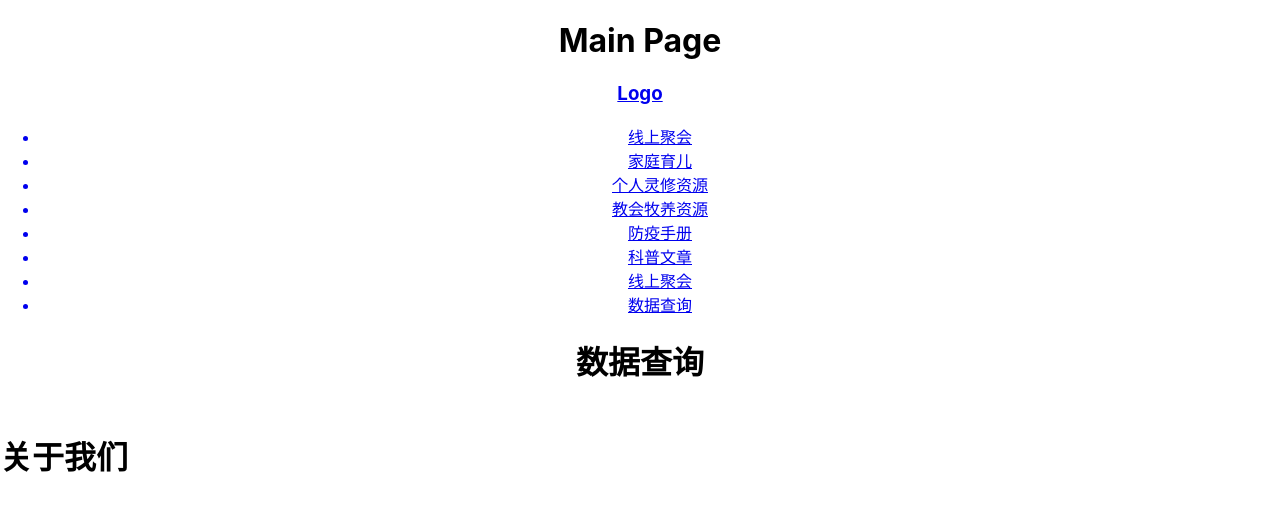
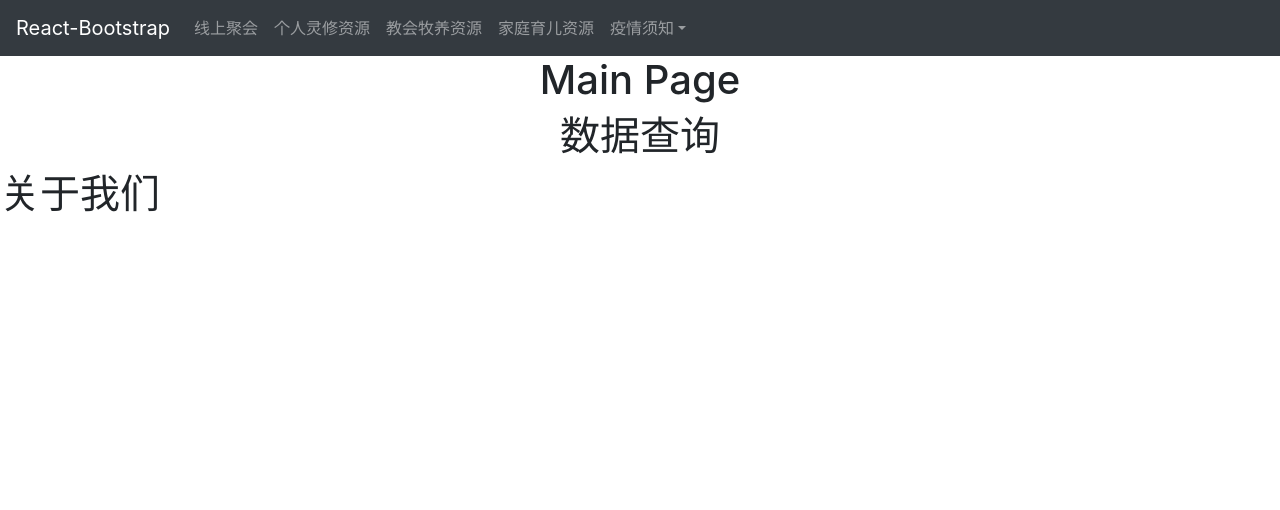
Before and after one commit to ShareForChrist/Shareforchrist, a React (Create React App) app: page /shujuchaxun in a window 1280 px wide. Shown: the top 510 px of the page. Built offline with nearby package versions, Linux system fonts and the light colour scheme.

Commit message:
Add the react-bootstrap and finished the nav bar

```diff
--- a/package.json
+++ b/package.json
@@ -6,7 +6,9 @@
     "@testing-library/jest-dom": "^4.2.4",
     "@testing-library/react": "^9.3.2",
     "@testing-library/user-event": "^7.1.2",
+    "bootstrap": "^4.4.1",
     "react": "^16.13.1",
+    "react-bootstrap": "^1.0.0",
     "react-dom": "^16.13.1",
     "react-router-dom": "^5.1.2",
     "react-scripts": "3.4.1"
--- a/public/index.html
+++ b/public/index.html
@@ -8,6 +8,12 @@
     <meta
       name="description"
       content="Web site created using create-react-app"
+    />
+    <link
+      rel="stylesheet"
+      href="https://maxcdn.bootstrapcdn.com/bootstrap/4.4.1/css/bootstrap.min.css"
+      integrity="sha384-Vkoo8x4CGsO3+Hhxv8T/Q5PaXtkKtu6ug5TOeNV6gBiFeWPGFN9MuhOf23Q9Ifjh"
+      crossorigin="anonymous"
     />
     <link rel="apple-touch-icon" href="%PUBLIC_URL%/logo192.png" />
     <!--
--- a/src/App.js
+++ b/src/App.js
@@ -16,8 +16,8 @@ function App() {
   return (
     <Router>
       <div className="App">
+        <Navbar />
         <h1>Main Page</h1>
-        <Navbar />
         <Switch>
           <Route path="/" exact component={Home} />
           <Route path="/jiatingyuer" component={Jiatingyuer} />
--- a/src/components/about/about.js
+++ b/src/components/about/about.js
@@ -4,7 +4,7 @@ class About extends Component {
   state = {};
   render() {
     return (
-      <div>
+      <div className="about-main">
         <h1>关于我们</h1>
       </div>
     );
--- a/src/components/nav/nav.js
+++ b/src/components/nav/nav.js
@@ -1,42 +1,29 @@
 import React from "react";
 import "./nav.css";
 import { Link } from "react-router-dom";
+import { NavDropdown, Navbar, Nav } from "react-bootstrap";
 
-function Navbar() {
+function Navbars() {
   return (
-    <nav>
-      <Link to="/">
-        <h3>Logo</h3>
-      </Link>
-
-      <ul>
-        <Link to="xianshangjuhui">
-          <li>线上聚会</li>
-        </Link>
-        <Link to="jiatingyuer">
-          <li>家庭育儿</li>
-        </Link>
-        <Link to="gerenlingxiu">
-          <li>个人灵修资源</li>
-        </Link>
-        <Link to="jiaohuimyang">
-          <li>教会牧养资源</li>
-        </Link>
-        <Link to="fangyishouce">
-          <li>防疫手册</li>
-        </Link>
-        <Link to="Kepuwenzhang">
-          <li>科普文章</li>
-        </Link>
-        <Link to="wenzhenpingtai">
-          <li>线上聚会</li>
-        </Link>
-        <Link to="shujuchaxun">
-          <li>数据查询</li>
-        </Link>
-      </ul>
-    </nav>
+    <Navbar collapseOnSelect expand="lg" bg="dark" variant="dark">
+      <Navbar.Brand href="/">React-Bootstrap</Navbar.Brand>
+      <Navbar.Toggle aria-controls="responsive-navbar-nav" />
+      <Navbar.Collapse id="responsive-navbar-nav">
+        <Nav className="mr-auto">
+          <Nav.Link href="/xianshangjuhui">线上聚会</Nav.Link>
+          <Nav.Link href="/gerenlingxiu">个人灵修资源</Nav.Link>
+          <Nav.Link href="/jiaohuimuyang">教会牧养资源</Nav.Link>
+          <Nav.Link href="/jiatingyuer">家庭育儿资源</Nav.Link>
+          <NavDropdown title="疫情须知" id="collasible-nav-dropdown">
+            <NavDropdown.Item href="/kepuwenzhang">科普文章</NavDropdown.Item>
+            <NavDropdown.Item href="/fangyishouce">防疫手册</NavDropdown.Item>
+            <NavDropdown.Item href="/wenzhenpingtai">问诊平台</NavDropdown.Item>
+            <NavDropdown.Item href="/数据查询">数据查询</NavDropdown.Item>
+          </NavDropdown>
+        </Nav>
+      </Navbar.Collapse>
+    </Navbar>
   );
 }
 
-export default Navbar;
+export default Navbars;
--- a/src/subpages/xianshangjuhui.js
+++ b/src/subpages/xianshangjuhui.js
@@ -31,7 +31,7 @@ class Xianshangjuhui extends Component {
     return (
       <div className="App">
         <h1>线上聚会</h1>
-        <table>
+        <table className="table">
           <tbody>{this.displayRows()}</tbody>
         </table>
       </div>
```
Also changed, not shown: 1 other file (tests, documents, lock files or other folders).
